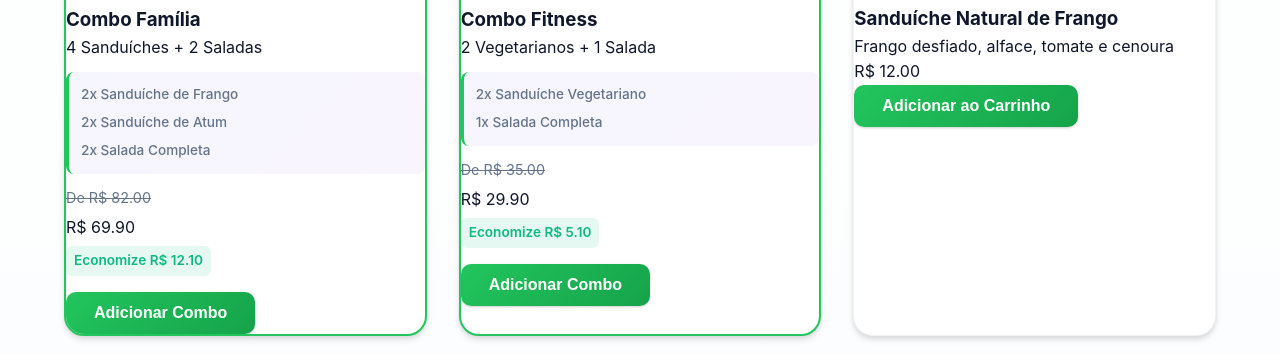
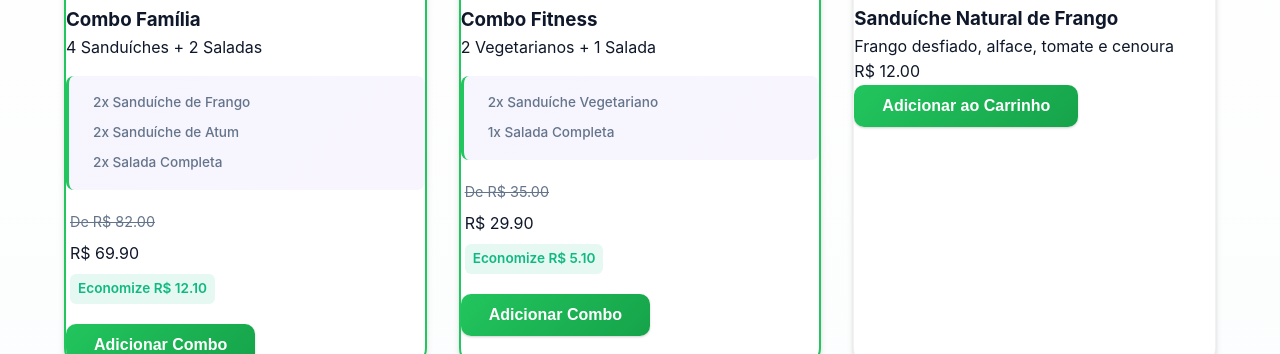
Before and after one commit to Edilan16/site-lanches-naturais, a plain HTML site: page index.html in a window 1280 px wide. Shown: the part 1306-1660 px from the top of the page. Drawn offline with Linux system fonts and the light colour scheme.

Commit message:
Ajustando espaçamento nos combos - aumentando padding e margens

```diff
--- a/style.css
+++ b/style.css
@@ -344,9 +344,9 @@ header h1 {
 .combo-itens {
     display: flex;
     flex-direction: column;
-    gap: 6px;
-    margin: 12px 0;
-    padding: 12px;
+    gap: 8px;
+    margin: 16px 0 20px 0;
+    padding: 16px 20px;
     background: linear-gradient(135deg, rgba(79, 70, 229, 0.05), rgba(124, 58, 237, 0.05));
     border-radius: 8px;
     border-left: 3px solid var(--primary);
@@ -356,13 +356,15 @@ header h1 {
     font-size: 0.85rem;
     color: var(--gray);
     font-weight: 500;
+    padding-left: 4px;
 }
 
 .combo-precos {
     display: flex;
     flex-direction: column;
-    gap: 6px;
-    margin-bottom: 16px;
+    gap: 8px;
+    margin-bottom: 20px;
+    padding: 0 4px;
 }
 
 .preco-antigo {
```
Also changed, not shown: index.html (+1 -1 lines).
